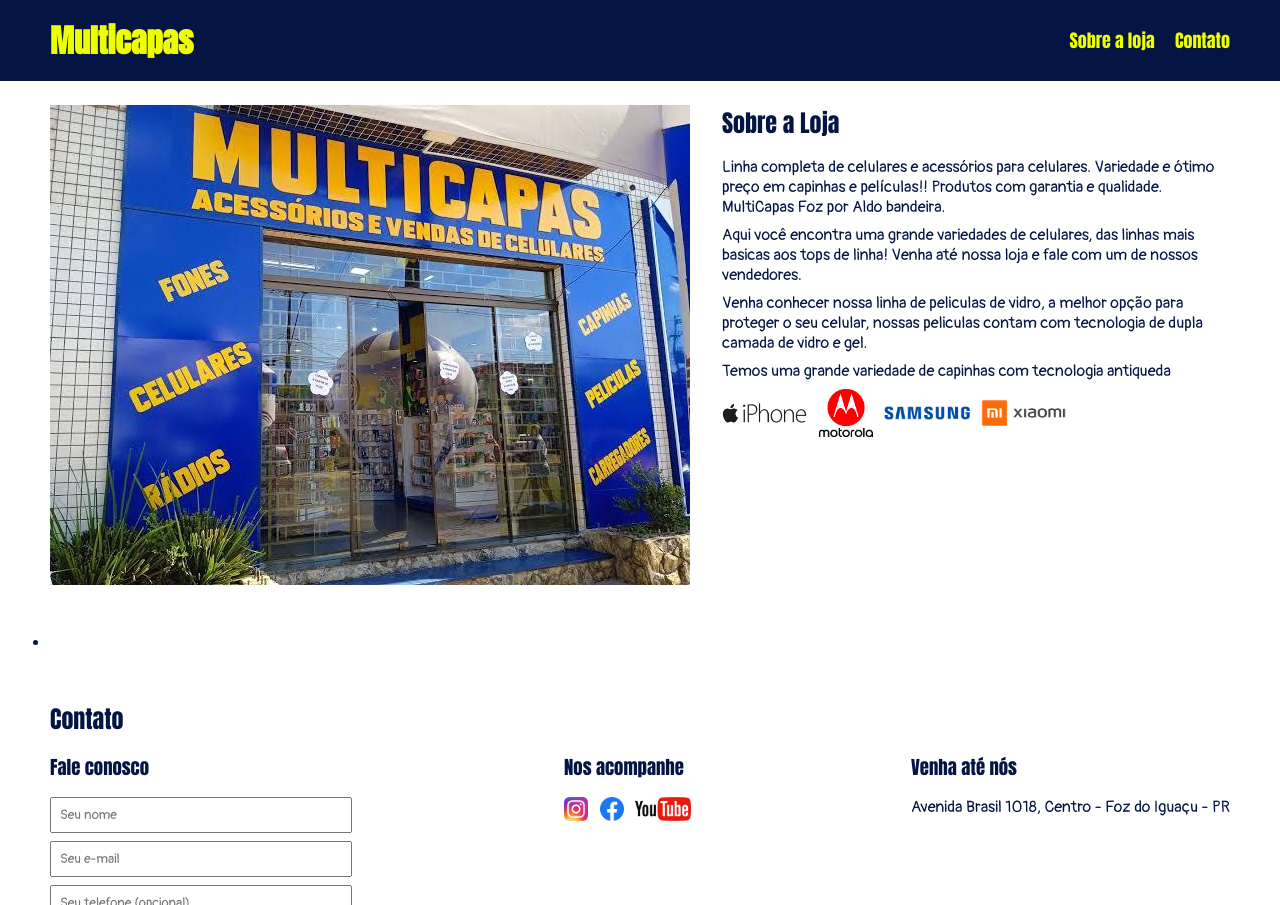
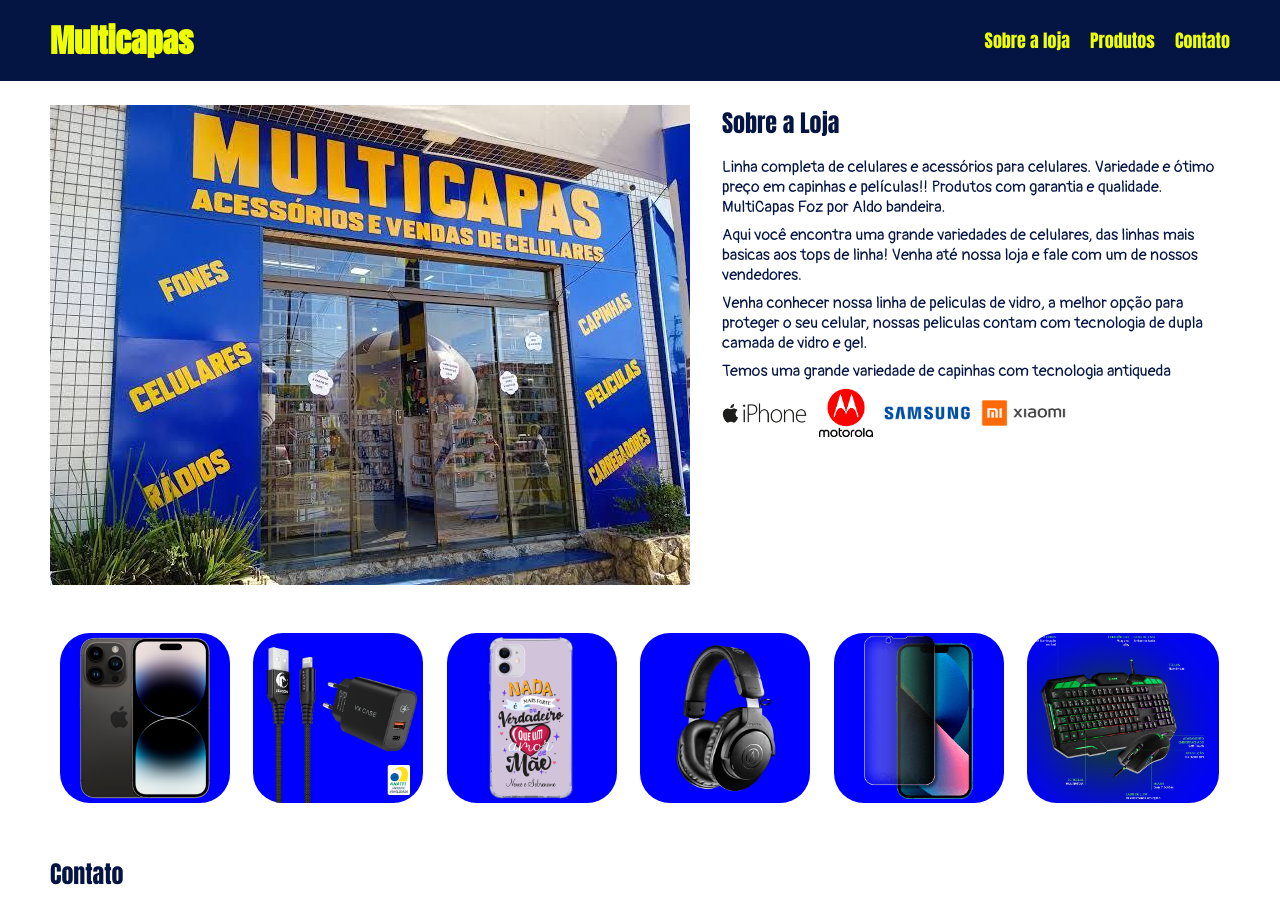
Before and after one commit to heverty/projeto_multicapas, a plain HTML site: page index.html in a window 1280 px wide. Shown: the top 905 px of the page. Drawn offline with Linux system fonts and the light colour scheme.

Commit message:
alteração no codico e adicionado imagens

```diff
--- a/index.html
+++ b/index.html
@@ -5,7 +5,7 @@
     <meta http-equiv="X-UA-Compatible" content="IE=edge">
     <meta name="viewport" content="width=device-width, initial-scale=1.0">
     <title>Multicapas</title>
-    <link rel="stylesheet" href="main.css">
+    <link rel="stylesheet" href="./main.css">
     <link rel="preconnect" href="https://fonts.googleapis.com">
     <link rel="preconnect" href="https://fonts.gstatic.com" crossorigin>
     <link href="https://fonts.googleapis.com/css2?family=Anton&family=Pangolin&display=swap" rel="stylesheet">
@@ -18,10 +18,14 @@
             <ul>
                 <li>
                     <a href="#about">Sobre a loja</a>
+                </li>
+                <li>
+                    <a href="#produtos">Produtos</a>
+                </li>
                 <li>
                     <a href="#contact">Contato</a>
                 </li>
-                </li>
+
             </ul>
         </nav>
     </header>
@@ -56,7 +60,13 @@
     <section id="produtos">
         <div class="container">
             <ul class="img-produtos">
-                <li><img src="" alt=""></li>
+                <li><img src="./imagen/celular.png"  alt="imagen de celular"></li>
+                <li><img src="./imagen/carregador.png" alt="imagen de caregador"></li>
+                <li><img src="./imagen/capinhas.png" alt="imagen de capinhas"></li>
+                <li><img src="./imagen/fones.png" alt="imagen de fones"></li>
+                <li><img src="./imagen/peliculas.png"  alt="imagen de peliculas"></li>
+                <li><img src="./imagen/teclado.png"  alt="imagen de teclado e mouse"></li>
+
             </ul>
         </div>
 
--- a/main.css
+++ b/main.css
@@ -52,6 +52,20 @@ justify-content: space-between;
 
 .brand-list img{
     height: 48px;
+}
+
+.img-produtos img{
+    height: 170px;
+    background-color: blue;
+    border-radius: 30px;
+}
+
+.img-produtos li{
+    list-style: none;
+    display: inline;
+    position: relative;
+    padding: 10px;
+
 }
 
 .brand-list li{
```
Also changed, not shown: imagen/capinhas.png (added), imagen/carregador.png (added), imagen/celular.png (added), imagen/fones.png (added), imagen/peliculas.png (added), imagen/teclado.png (added).
